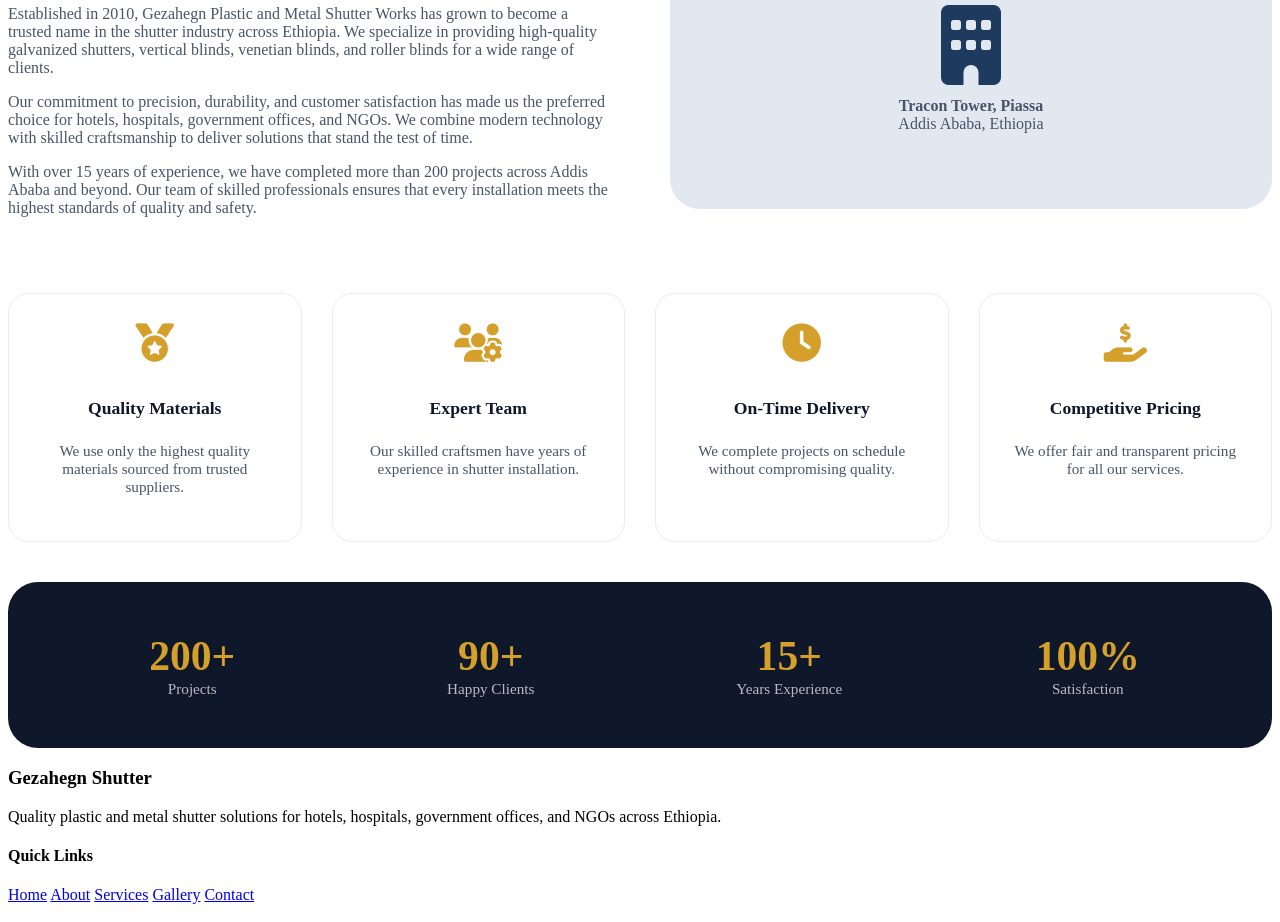
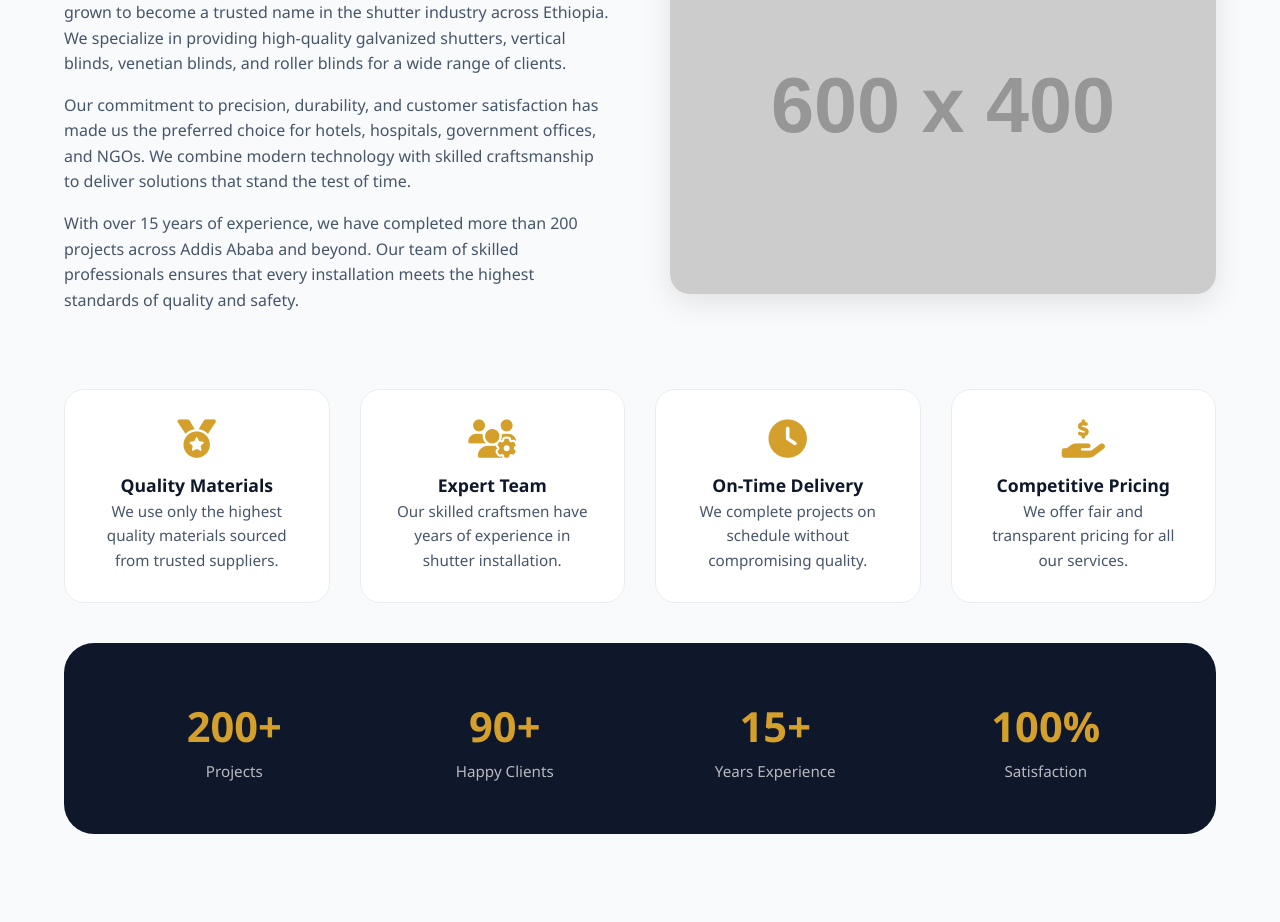
Before and after one commit to gezahegntad6266-ops/milkway-constraction, a plain HTML site: page about.html in a window 1280 px wide. Shown: the part 493-1415 px from the top of the page. Drawn offline with Linux system fonts and the light colour scheme; placeholder pictures from the web are drawn by us.

Commit message:
Update about.html

```diff
--- a/about.html
+++ b/about.html
@@ -5,99 +5,7 @@
     <meta name="viewport" content="width=device-width, initial-scale=1.0">
     <title>Gezahegn Shutter Works | About</title>
     <link rel="stylesheet" href="https://cdnjs.cloudflare.com/ajax/libs/font-awesome/6.5.0/css/all.min.css">
-
-    <style>
-        /* COPY THE SAME CSS FROM index.html ABOVE */
-        /* (All the styles from the index.html file) */
-
-        /* Additional About Page Styles */
-        .about-full {
-            display: grid;
-            grid-template-columns: 1fr 1fr;
-            gap: 60px;
-            align-items: center;
-            margin-bottom: 60px;
-        }
-        .about-full-content h2 {
-            font-size: 2rem;
-            margin-bottom: 20px;
-            color: #0f172a;
-        }
-        .about-full-content h2 span {
-            color: #d4a02b;
-        }
-        .about-full-content p {
-            color: #475569;
-            margin-bottom: 16px;
-        }
-        .about-full-image {
-            background: #e2e8f0;
-            border-radius: 30px;
-            padding: 60px;
-            text-align: center;
-        }
-        .about-full-image i {
-            font-size: 5rem;
-            color: #1e3a5f;
-        }
-        .about-features-full {
-            display: grid;
-            grid-template-columns: repeat(auto-fit, minmax(220px, 1fr));
-            gap: 30px;
-            margin: 40px 0;
-        }
-        .feature-box {
-            background: #fff;
-            padding: 30px;
-            border-radius: 20px;
-            text-align: center;
-            border: 1px solid #e9edf2;
-            transition: 0.3s ease;
-        }
-        .feature-box:hover {
-            border-color: #d4a02b;
-            transform: translateY(-4px);
-        }
-        .feature-box i {
-            font-size: 2.4rem;
-            color: #d4a02b;
-            margin-bottom: 12px;
-        }
-        .feature-box h4 {
-            font-size: 1.1rem;
-            color: #0f172a;
-        }
-        .feature-box p {
-            color: #475569;
-            font-size: 0.95rem;
-        }
-        .stats-full {
-            display: grid;
-            grid-template-columns: repeat(auto-fit, minmax(150px, 1fr));
-            gap: 30px;
-            text-align: center;
-            background: #0f172a;
-            padding: 50px;
-            border-radius: 30px;
-            color: #fff;
-            margin-top: 40px;
-        }
-        .stats-full .number {
-            font-size: 2.6rem;
-            font-weight: 700;
-            color: #d4a02b;
-        }
-        .stats-full .label {
-            font-size: 0.95rem;
-            opacity: 0.7;
-        }
-        @media screen and (max-width: 992px) {
-            .about-full {
-                grid-template-columns: 1fr;
-                gap: 40px;
-            }
-        }
-    </style>
+    <link rel="stylesheet" href="css/style.css">
 </head>
 <body>
 
@@ -122,10 +30,10 @@
     </header>
 
     <!-- PAGE HEADER -->
-    <section class="page-header" style="background: linear-gradient(135deg, #0f172a 0%, #1e3a5f 100%); color: #fff; padding: 60px 0; text-align: center;">
+    <section class="page-header">
         <div class="container">
-            <h1 style="font-size: 2.8rem; font-weight: 700;">About <span style="color: #d4a02b;">Us</span></h1>
-            <p style="opacity: 0.8; margin-top: 8px;">Learn more about Gezahegn Shutter Works</p>
+            <h1>About <span>Us</span></h1>
+            <p>Learn more about Gezahegn Shutter Works</p>
         </div>
     </section>
 
@@ -140,8 +48,9 @@
                     <p>With over 15 years of experience, we have completed more than 200 projects across Addis Ababa and beyond. Our team of skilled professionals ensures that every installation meets the highest standards of quality and safety.</p>
                 </div>
                 <div class="about-full-image">
-                    <i class="fas fa-building"></i>
-                    <p style="margin-top: 12px; color: #475569;"><strong>Tracon Tower, Piassa</strong><br/>Addis Ababa, Ethiopia</p>
+                    <img src="https://via.placeholder.com/600x400/1e3a5f/d4a02b?text=Our+Company"
+                         alt="Our Company"
+                         style="width:100%; border-radius:20px;">
                 </div>
             </div>
 
@@ -196,7 +105,7 @@
             <div class="footer-grid">
                 <div class="footer-brand">
                     <h3>Gezahegn <span>Shutter</span></h3>
-                    <p>Quality plastic and metal shutter solutions for hotels, hospitals, government offices, and NGOs across Ethiopia.</p>
+                    <p>Quality plastic and metal shutter solutions for hotels, hospitals, government offices, and NGOs.</p>
                 </div>
                 <div class="footer-links">
                     <h4>Quick Links</h4>
@@ -220,37 +129,6 @@
         </div>
     </footer>
 
-    <script>
-        (function() {
-            const hamburger = document.getElementById('hamburgerBtn');
-            const navLinks = document.getElementById('navLinks');
-            if (hamburger && navLinks) {
-                hamburger.addEventListener('click', function(e) {
-                    e.stopPropagation();
-                    const active = navLinks.classList.toggle('active');
-                    this.innerHTML = active ? '<i class="fas fa-times"></i>' : '<i class="fas fa-bars"></i>';
-                    document.body.style.overflow = active ? 'hidden' : '';
-                });
-                document.querySelectorAll('.nav-links a').forEach(link => {
-                    link.addEventListener('click', function() {
-                        navLinks.classList.remove('active');
-                        hamburger.innerHTML = '<i class="fas fa-bars"></i>';
-                        document.body.style.overflow = '';
-                    });
-                });
-                document.addEventListener('click', function(e) {
-                    if (!hamburger.contains(e.target) && !navLinks.contains(e.target)) {
-                        navLinks.classList.remove('active');
-                        hamburger.innerHTML = '<i class="fas fa-bars"></i>';
-                        document.body.style.overflow = '';
-                    }
-                });
-            }
-            const yearEl = document.querySelector('.footer-bottom p');
-            if (yearEl) {
-                yearEl.innerHTML = yearEl.innerHTML.replace('2026', new Date().getFullYear());
-            }
-        })();
-    </script>
+    <script src="js/main.js"></script>
 </body>
 </html>
```
